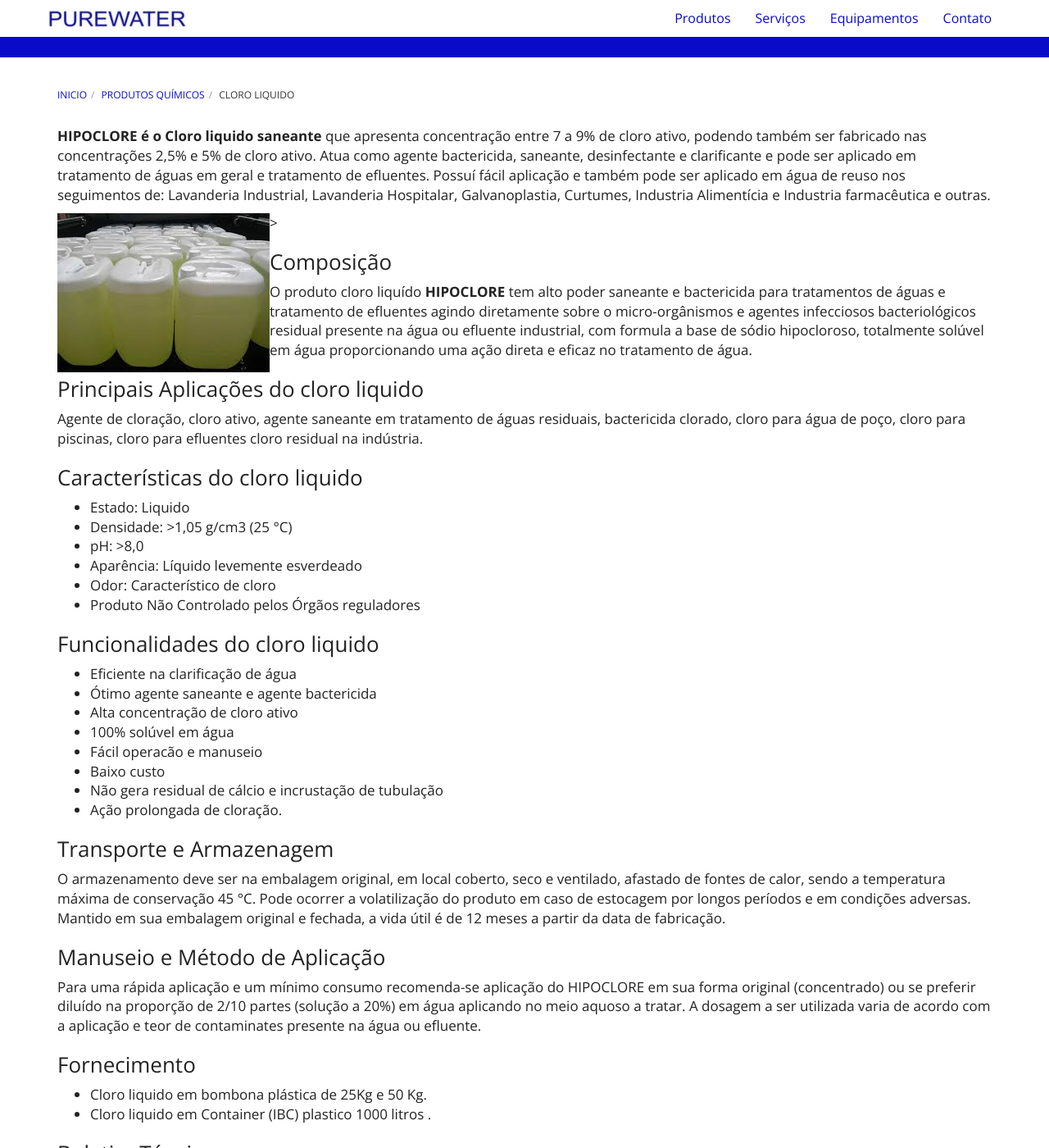
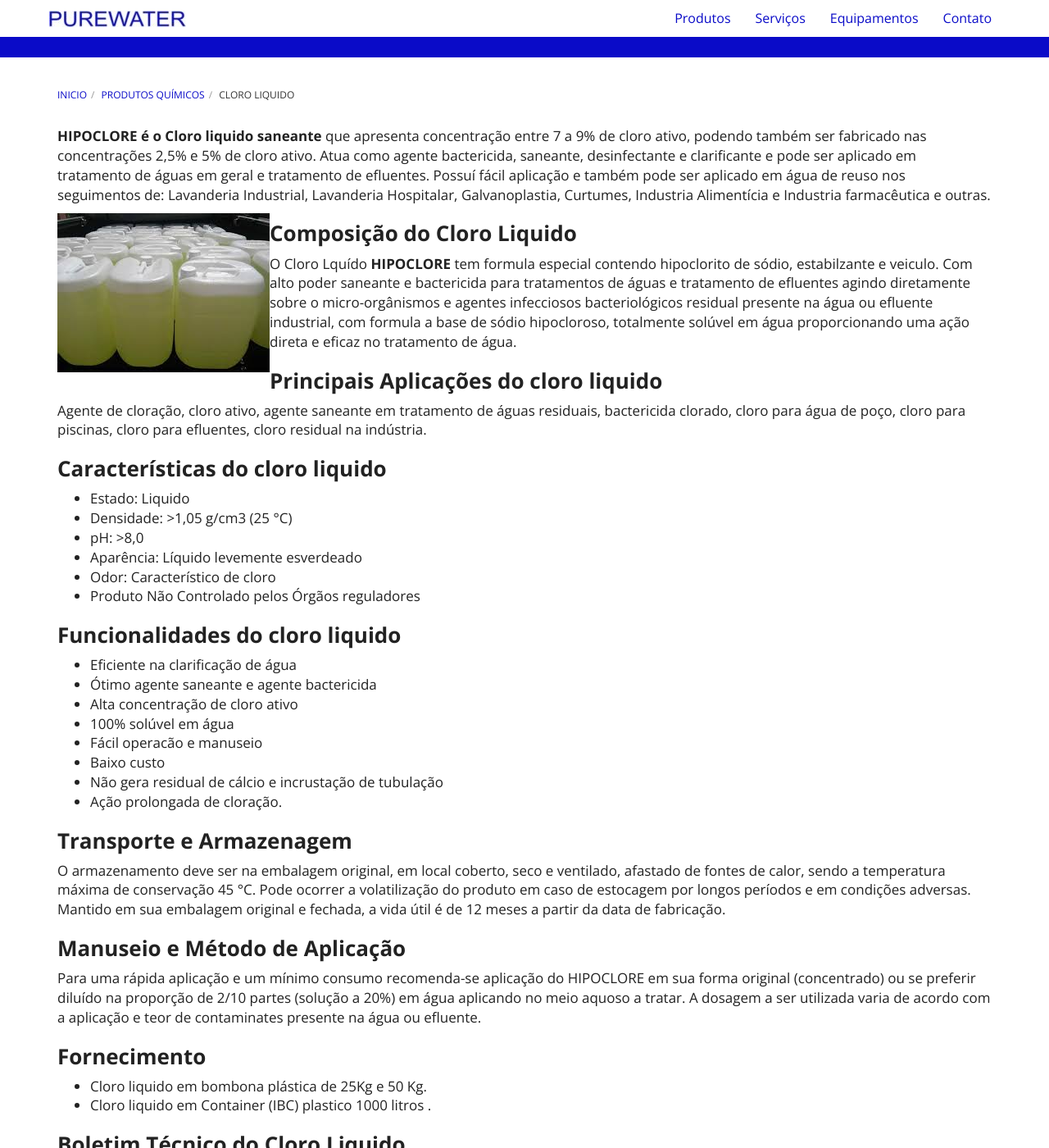
Before and after one commit to purewaterefluentes/purewaterefluentes.github.io, a Jekyll site: the page built from produtos/cloro-liquido.md, in a window 1280 px wide and 1400 px high, scrolled down 224 px. Shown: the whole window at 82% size. Built offline with Jekyll 4.4.1, drawn with Linux system fonts in a browser that asks for light colours; nearby versions of some CDN libraries; library files that are not in the unit come from our copies; some of the changed text lies outside the part shown.

Commit message:
Update cloro-liquido.md

```diff
--- a/produtos/cloro-liquido.md
+++ b/produtos/cloro-liquido.md
@@ -8,16 +8,17 @@
 **HIPOCLORE é o Cloro liquido saneante** que apresenta concentração entre 7 a 9% de cloro ativo, podendo também ser fabricado nas concentrações 2,5% e 5% de cloro ativo. Atua como agente bactericida, saneante, desinfectante e clarificante e pode ser aplicado em tratamento de águas em geral e tratamento de efluentes.
 Possuí fácil aplicação e também pode ser aplicado em água de reuso nos seguimentos de: Lavanderia Industrial, Lavanderia Hospitalar, Galvanoplastia, Curtumes, Industria Alimentícia e Industria farmacêutica e outras.
 
-<img class="img-responsive pull-left" style="max-width: 75%;" src="../../website/images/pequeno/Hipoclore - Cloro.jpg" alt="Cloro Liquido">>
+<img class="img-responsive pull-left" style="max-width: 75%;" src="../../website/images/pequeno/Hipoclore - Cloro.jpg" alt="Cloro Liquido">
 
+<p/>
+### **Composição do Cloro Liquido**
+O Cloro Lquído **HIPOCLORE** tem formula especial contendo hipoclorito de sódio, estabilzante e veiculo.
+Com alto poder saneante e bactericida para tratamentos de águas e tratamento de efluentes agindo diretamente sobre o micro-orgânismos e agentes infecciosos bacteriológicos residual presente na água ou efluente industrial, com formula a base de sódio hipocloroso, totalmente solúvel em água proporcionando uma ação direta e eficaz no tratamento de água.
 
-### Composição
-O produto cloro liquído **HIPOCLORE** tem alto poder saneante e bactericida para tratamentos de águas e tratamento de efluentes agindo diretamente sobre o micro-orgânismos e agentes infecciosos bacteriológicos residual presente na água ou efluente industrial, com formula a base de sódio hipocloroso, totalmente solúvel em água proporcionando uma ação direta e eficaz no tratamento de água.
+### **Principais Aplicações do cloro liquido**
+Agente de cloração, cloro ativo, agente saneante em tratamento de águas residuais, bactericida clorado, cloro para água de poço, cloro para piscinas, cloro para efluentes, cloro residual na indústria.
 
-### Principais Aplicações do cloro liquido
-Agente de cloração, cloro ativo, agente saneante em tratamento de águas residuais, bactericida clorado, cloro para água de poço, cloro para piscinas, cloro para efluentes cloro residual na indústria.
-
-### Características do cloro liquido
+### **Características do cloro liquido**
 
 - Estado: Liquido
 - Densidade: >1,05 g/cm3 (25 °C)
@@ -27,7 +28,7 @@
 - Produto Não Controlado pelos Órgãos reguladores
 
 
-### Funcionalidades do cloro liquido
+### **Funcionalidades do cloro liquido**
 
 - Eficiente na clarificação de água
 - Ótimo agente saneante e agente bactericida
@@ -39,21 +40,21 @@
 - Ação prolongada de cloração.
 
 
-### Transporte e Armazenagem
+### **Transporte e Armazenagem**
 O armazenamento deve ser na embalagem original, em local coberto, seco e ventilado, afastado    de fontes de calor, sendo a temperatura máxima de conservação 45 °C.
 Pode ocorrer a volatilização do produto em caso de estocagem por longos períodos e em condições adversas.
 Mantido em sua embalagem original e fechada, a vida útil é de 12 meses a partir da data de  fabricação.
 
-### Manuseio e Método de Aplicação
+### **Manuseio e Método de Aplicação**
 Para uma rápida aplicação e um mínimo consumo recomenda-se aplicação do HIPOCLORE em sua forma original (concentrado) ou se preferir diluído na proporção de 2/10 partes (solução a 20%) em água aplicando no meio aquoso a tratar.
 A dosagem a ser utilizada varia de acordo com a aplicação e teor de contaminates presente na água ou efluente.
 
-### Fornecimento
+### **Fornecimento**
 
 - Cloro liquido em bombona plástica de 25Kg e 50 Kg.
 - Cloro liquido em Container (IBC) plastico 1000 litros .
 
-### Boletim Técnico
+### **Boletim Técnico do Cloro Liquido**
 
 {% include purewater/link-boletim.html
    label="Boletim Técnico Cloro Liquido"
```
